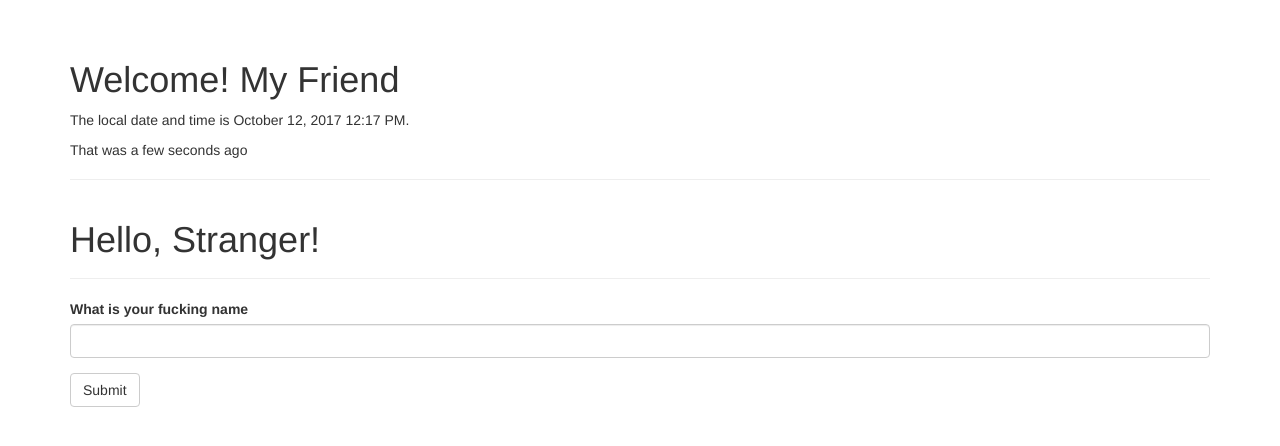
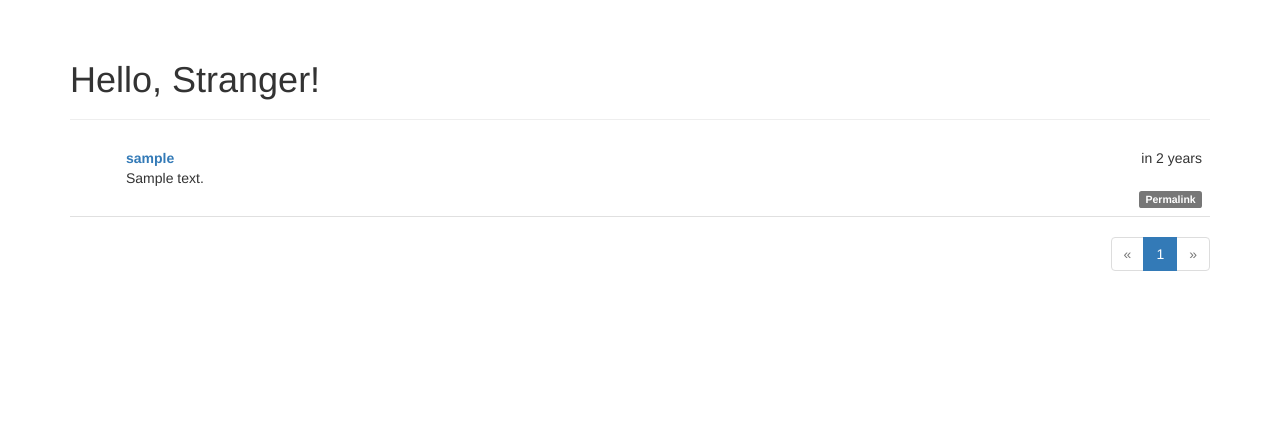
Before and after one commit to JR--Chen/flasky, a Flask app: page / in a window 1280 px wide. Shown: the part 52-498 px from the top of the page. Run offline with Flask 2, Linux system fonts and the light colour scheme; tables that the repository leaves empty hold one stand-in row (values such as "Sample post"); some libraries are stand-ins or nearby versions.

Commit message:
Increase the sending post function, and support Markdown rendering

```diff
--- a/app/__init__.py
+++ b/app/__init__.py
@@ -5,6 +5,7 @@ from flask_moment import Moment
 from flask_sqlalchemy import SQLAlchemy
 from flask_login import LoginManager
 from flask_mail import Mail
+from flask_pagedown import PageDown
 from config import config
 
 
@@ -12,6 +13,7 @@ bootstrap = Bootstrap()
 moment = Moment()
 db = SQLAlchemy()
 mail = Mail()
+pagedown = PageDown()
 login_manager = LoginManager()
 login_manager.session_protection = 'strong'
 login_manager.login_view = 'auth.login'
@@ -26,6 +28,7 @@ def create_app(config_name):
     moment.init_app(app)
     db.init_app(app)
     login_manager.init_app(app)
+    pagedown.init_app(app)
     from .main import main as main_blueprint
     from .auth import auth as auth_blueprint
     from .wechat import wechat as wechat_blueprint
--- a/app/auth/forms.py
+++ b/app/auth/forms.py
@@ -28,8 +28,3 @@ class RegistrationForm(FlaskForm):
     def validate_username(self, field):
         if User.query.filter_by(username=field.data).first():
             raise ValidationError('Username already in use')
-
-
-class PostForm(FlaskForm):
-    body = TextAreaField("What's on your mind?", validators=[DataRequired()])
-    submit = SubmitField('Submit')
--- a/app/main/forms.py
+++ b/app/main/forms.py
@@ -1,4 +1,5 @@
 from flask_wtf import FlaskForm
+from flask_pagedown.fields import PageDownField
 from wtforms import StringField, SubmitField, BooleanField, SelectField, TextAreaField
 from wtforms.validators import DataRequired, Length, Email, Regexp
 from wtforms import ValidationError
@@ -46,3 +47,8 @@ class EditProfileAdminForm(FlaskForm):
         if field.data != self.user.username and \
                 User.query.filter_by(username=field.data).first():
             raise ValidationError('Username already in use.')
+
+
+class PostForm(FlaskForm):
+    body = PageDownField("What's on your mind?", validators=[DataRequired()])
+    submit = SubmitField('Submit')
--- a/app/main/views.py
+++ b/app/main/views.py
@@ -1,23 +1,27 @@
-from datetime import datetime
-from flask import render_template, session, redirect, url_for, flash, abort
+from flask import render_template, redirect, url_for, flash, abort, request, current_app
 from flask_login import login_required, current_user
 from . import main
-from .forms import NameForm, EditProfileForm, EditProfileAdminForm
+from .forms import EditProfileForm, EditProfileAdminForm, PostForm
 from .. import db
-from ..models import User, Role, Post
+from ..models import User, Role, Post, Permission
 from ..decorators import admin_required
 
 
 @main.route('/', methods=["GET", "POST"])
 def index():
-    form = NameForm()
-    if form.validate_on_submit():
-        old_name = session.get('name')
-        if old_name is not None and old_name != form.name.data:
-            flash("Looks like you have change your name!")
-        session['name'] = form.name.data
+    form = PostForm()
+    if current_user.can(Permission.WRITE_ARTICLES) and \
+        form.validate_on_submit():
+        post = Post(body=form.body.data,
+                    author=current_user._get_current_object())
+        db.session.add(post)
         return redirect(url_for('.index'))
-    return render_template("index.html", current_time=datetime.utcnow(), form=form, name=session.get('name'))
+    page = request.args.get('page', 1, type=int)
+    pagination = Post.query.order_by(Post.timestamp.desc()).paginate(
+        page, per_page=current_app.config['FLASKY_POSTS_PER_PAGE'],
+        error_out=False)
+    posts = pagination.items
+    return render_template('index.html', form=form, posts=posts, pagination=pagination)
 
 
 @main.route('/user/<username>')
@@ -71,3 +75,25 @@ def edit_profile_admin(id):
     form.location.data = user.location
     form.about_me.data = user.about_me
     return render_template('edit_profile.html', form=form, user=user)
+
+
+@main.route('/post/<int:id>')
+def post(id):
+    post = Post.query.get_or_404(id)
+    return render_template('post.html', posts=[post])
+
+
+@main.route('/edit/<int:id>', methods=['GET', 'POST'])
+@login_required
+def edit(id):
+    post = Post.query.get_or_404(id)
+    if current_user != post.author and not current_user.can(Permission.ADMINISTER):
+        abort(403)
+    form = PostForm()
+    if form.validate_on_submit():
+        post.body = form.body.data
+        db.session.add(post)
+        flash('The post has been updated.')
+        return redirect(url_for('.post', id=post.id))
+    form.body.data = post.body
+    return render_template('edit_post.html', form=form)
--- /dev/null
+++ b/app/static/styles.css
@@ -0,0 +1,107 @@
+.profile-thumbnail {
+    position: absolute;
+}
+.profile-header {
+    min-height: 260px;
+    margin-left: 280px;
+}
+div.post-tabs {
+    margin-top: 16px;
+}
+ul.posts {
+    list-style-type: none;
+    padding: 0px;
+    margin: 16px 0px 0px 0px;
+    border-top: 1px solid #e0e0e0;
+}
+div.post-tabs ul.posts {
+    margin: 0px;
+    border-top: none;
+}
+ul.posts li.post {
+    padding: 8px;
+    border-bottom: 1px solid #e0e0e0;
+}
+ul.posts li.post:hover {
+    background-color: #f0f0f0;
+}
+div.post-date {
+    float: right;
+}
+div.post-author {
+    font-weight: bold;
+}
+div.post-thumbnail {
+    position: absolute;
+}
+div.post-content {
+    margin-left: 48px;
+    min-height: 48px;
+}
+div.post-footer {
+    text-align: right;
+}
+ul.comments {
+    list-style-type: none;
+    padding: 0px;
+    margin: 16px 0px 0px 0px;
+}
+ul.comments li.comment {
+    margin-left: 32px;
+    padding: 8px;
+    border-bottom: 1px solid #e0e0e0;
+}
+ul.comments li.comment:nth-child(1) {
+    border-top: 1px solid #e0e0e0;
+}
+ul.comments li.comment:hover {
+    background-color: #f0f0f0;
+}
+div.comment-date {
+    float: right;
+}
+div.comment-author {
+    font-weight: bold;
+}
+div.comment-thumbnail {
+    position: absolute;
+}
+div.comment-content {
+    margin-left: 48px;
+    min-height: 48px;
+}
+div.comment-form {
+    margin: 16px 0px 16px 32px;
+}
+div.pagination {
+    width: 100%;
+    text-align: right;
+    padding: 0px;
+    margin: 0px;
+}
+div.flask-pagedown-preview {
+    margin: 10px 0px 10px 0px;
+    border: 1px solid #e0e0e0;
+    padding: 4px;
+}
+div.flask-pagedown-preview h1 {
+    font-size: 140%;
+}
+div.flask-pagedown-preview h2 {
+    font-size: 130%;
+}
+div.flask-pagedown-preview h3 {
+    font-size: 120%;
+}
+.post-body h1 {
+    font-size: 140%;
+}
+.post-body h2 {
+    font-size: 130%;
+}
+.post-body h3 {
+    font-size: 120%;
+}
+.table.followers tr {
+    border-bottom: 1px solid #e0e0e0;
+}
--- /dev/null
+++ b/app/templates/_macros.html
@@ -0,0 +1,29 @@
+{% macro pagination_widget(pagination, endpoint, fragment='') %}
+<ul class="pagination">
+    <li{% if not pagination.has_prev %} class="disabled"{% endif %}>
+        <a href="{% if pagination.has_prev %}{{ url_for(endpoint, page=pagination.prev_num, **kwargs) }}{{ fragment }}{% else %}#{% endif %}">
+            &laquo;
+        </a>
+    </li>
+    {% for p in pagination.iter_pages() %}
+        {% if p %}
+            {% if p == pagination.page %}
+            <li class="active">
+                <a href="{{ url_for(endpoint, page = p, **kwargs) }}{{ fragment }}">{{ p }}</a>
+            </li>
+            {% else %}
+            <li>
+                <a href="{{ url_for(endpoint, page = p, **kwargs) }}{{ fragment }}">{{ p }}</a>
+            </li>
+            {% endif %}
+        {% else %}
+        <li class="disabled"><a href="#">&hellip;</a></li>
+        {% endif %}
+    {% endfor %}
+    <li{% if not pagination.has_next %} class="disabled"{% endif %}>
+        <a href="{% if pagination.has_next %}{{ url_for(endpoint, page=pagination.next_num, **kwargs) }}{{ fragment }}{% else %}#{% endif %}">
+            &raquo;
+        </a>
+    </li>
+</ul>
+{% endmacro %}
--- /dev/null
+++ b/app/templates/_posts.html
@@ -0,0 +1,39 @@
+<ul class="posts">
+    {% for post in posts %}
+    <li class="post">
+        <div class="post-thumbnail">
+{#            <a href="{{ url_for('.user', username=post.author.username) }}">#}
+{#                <img class="img-rounded profile-thumbnail" src="{{ post.author.gravatar(size=40) }}">#}
+{#            </a>#}
+        </div>
+        <div class="post-content">
+            <div class="post-date">{{ moment(post.timestamp).fromNow() }}</div>
+            <div class="post-author"><a href="{{ url_for('.user', username=post.author.username) }}">{{ post.author.username }}</a></div>
+            <div class="post-body">
+                {% if post.body_html %}
+                    {{ post.body_html | safe }}
+                {% else %}
+                    {{ post.body }}
+                {% endif %}
+            </div>
+            <div class="post-footer">
+                {% if current_user == post.author %}
+                <a href="{{ url_for('.edit', id=post.id) }}">
+                    <span class="label label-primary">Edit</span>
+                </a>
+                {% elif current_user.is_administrator() %}
+                <a href="{{ url_for('.edit', id=post.id) }}">
+                    <span class="label label-danger">Edit [Admin]</span>
+                </a>
+                {% endif %}
+                <a href="{{ url_for('.post', id=post.id) }}">
+                    <span class="label label-default">Permalink</span>
+                </a>
+{#                <a href="{{ url_for('.post', id=post.id) }}#comments">#}
+{#                    <span class="label label-primary">{{ post.comments.count() }} Comments</span>#}
+{#                </a>#}
+            </div>
+        </div>
+    </li>
+    {% endfor %}
+</ul>
--- a/app/templates/base.html
+++ b/app/templates/base.html
@@ -1,5 +1,12 @@
 {% extends "bootstrap/base.html" %}
-{% block title %}Flasky {% endblock %}
+{% block title %} 黑科校际 {% endblock %}
+
+{% block head %}
+{{ super() }}
+    <link rel="shortcut icon" href="{{ url_for('static', filename='favicon.ico') }}" type="image/x-icon">
+    <link rel="icon" href="{{ url_for('static', filename='favicon.ico') }}" type="image/x-icon">
+    <link rel="stylesheet" type="text/css" href="{{ url_for('static', filename='styles.css') }}">
+{% endblock %}
 
 {% block scripts %}
     {{ super() }}
--- a/app/templates/index.html
+++ b/app/templates/index.html
@@ -1,17 +1,33 @@
 {% extends "base.html" %}
 {% import "bootstrap/wtf.html" as wtf %}
-{% block title %} 黑科校际PRO{% endblock %}
-
+{% import "_macros.html" as macros %}
 
 {% block page_content %}
-    <div class="page-header">
-        <h1>Welcome! My Friend</h1>
-        <p>The local date and time is {{ moment(current_time).format('LLL') }}.</p>
-        <p>That was {{ moment(current_time).fromNow(refresh=True) }}</p>
-    </div>
+<div class="page-header">
+    <h1>Hello, {% if current_user.is_authenticated %}{{ current_user.username }}{% else %}Stranger{% endif %}!</h1>
+</div>
+<div>
+    {% if current_user.can(Permission.WRITE_ARTICLES) %}
+        {{ wtf.quick_form(form) }}
+    {% endif %}
+</div>
+<div class="post-tabs">
+{#    <ul class="nav nav-tabs">#}
+{#        <li{% if not show_followed %} class="active"{% endif %}><a href="{{ url_for('.show_all') }}">All</a></li>#}
+{#        {% if current_user.is_authenticated %}#}
+{#        <li{% if show_followed %} class="active"{% endif %}><a href="{{ url_for('.show_followed') }}">Followers</a></li>#}
+{#        {% endif %}#}
+{#    </ul>#}
+    {% include '_posts.html' %}
+</div>
+{% if pagination %}
+<div class="pagination">
+    {{ macros.pagination_widget(pagination, '.index') }}
+</div>
+{% endif %}
+{% endblock %}
 
-    <div class="page-header">
-        <h1>Hello, {% if current_user.is_authenticated %} {{ current_user.username }}{% else %}Stranger{% endif %}!</h1>
-    </div>
-{{ wtf.quick_form(form) }}
+{% block scripts %}
+{{ super() }}
+{{ pagedown.include_pagedown() }}
 {% endblock %}
--- a/config.py
+++ b/config.py
@@ -14,6 +14,7 @@ class Config:
     MAIL_USE_SSL = True
     MAIL_USERNAME = '546159053@qq.com'
     MAIL_PASSWORD = os.environ.get('MAIL_PASSWORD')
+    FLASKY_POSTS_PER_PAGE = 10
 
     @staticmethod
     def init_app(app):
```
Also changed, not shown: app/models.py (+63 -9 lines), app/templates/edit_post.html (added, +18 -0 lines), app/templates/post.html (added, +21 -0 lines), app/templates/user.html (+31 -8 lines), app/static/favicon.ico (added).
